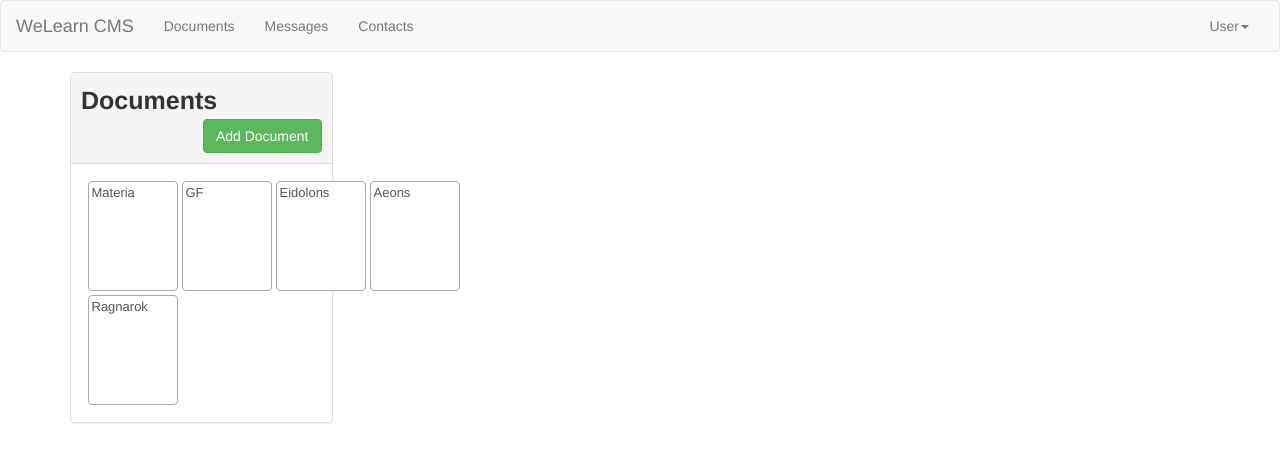
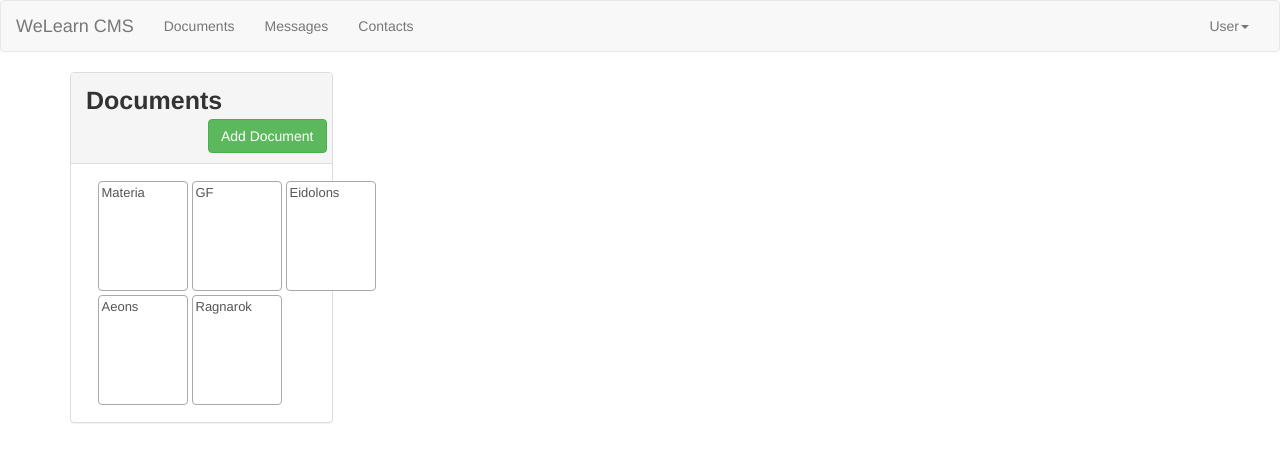
Before and after one commit to nlregulus077/CIT-301C-Projects, an Angular app in the folder cms/: page / in a window 1280 px wide. Shown: the top 462 px of the page. Built offline with nearby package versions, Linux system fonts and the light colour scheme.

Commit message:
5/22/2017 1:31 - document component updated

```diff
--- a/cms/src/app/documents/documents-list/documents-list.component.html
+++ b/cms/src/app/documents/documents-list/documents-list.component.html
@@ -1,12 +1,12 @@
-<div class="panel panel-default">
-  <div class="panel-heading">
+<div class="panel panel-default co">
+  <div class="panel-heading pad-left-right">
     <div class="row pad-left-right">
-      <span class="pull-left title">Documents</span>
+      <span class="pull-left title pad-left-right">Documents</span>
       <a class="btn btn-success pull-right">Add Document</a>
     </div>
   </div>
-  <div class="panel-body">
-    <div class="center-panel">
+  <div class="panel-body container-fluid">
+    <div class="center-panel pad-left-right container-fluid">
       <cms-documents-item
       *ngFor="let documentElement of documents"
       [document]="documentElement"
```
